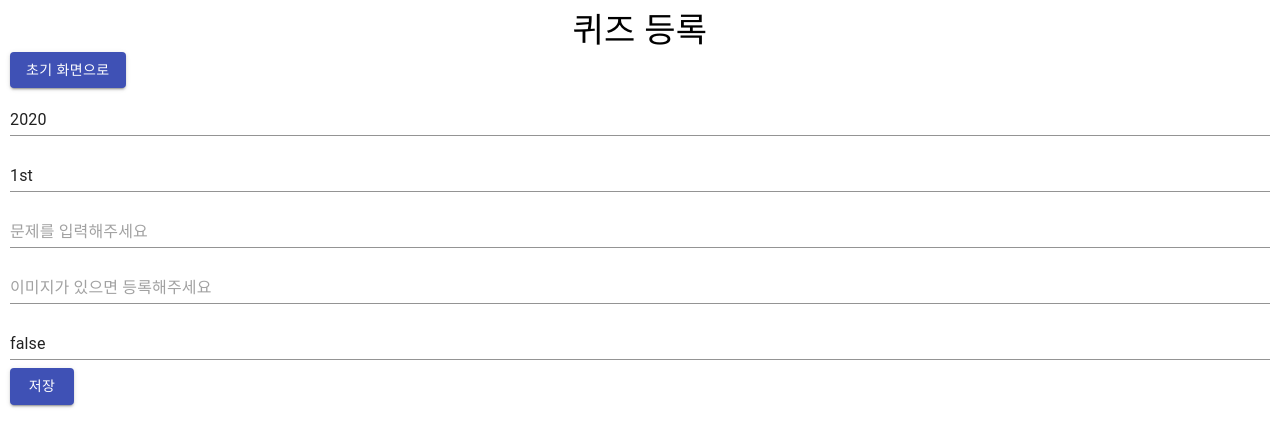
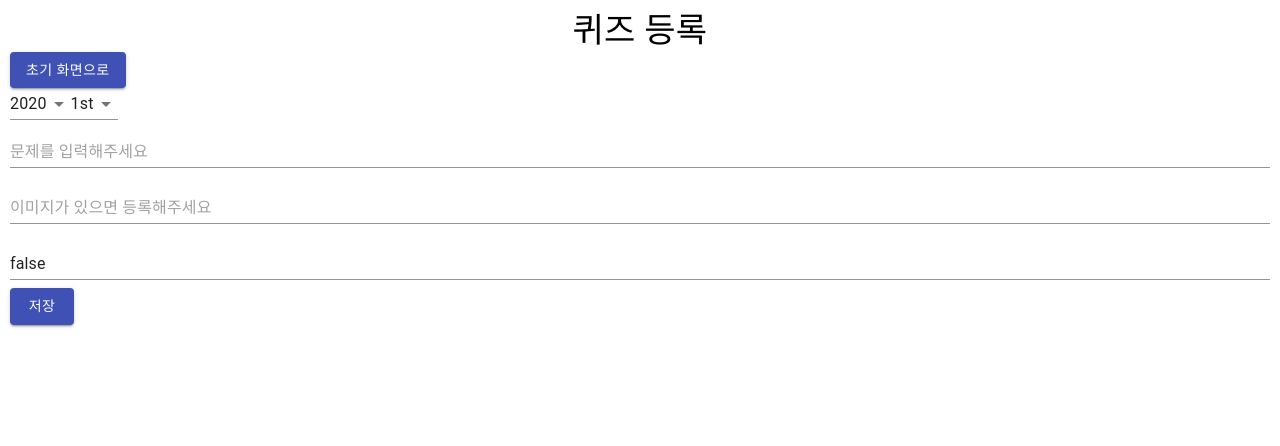
Before and after one commit to npee/eip-react, a React (Create React App) app: page /add-quiz in a window 1280 px wide. Shown: the top 446 px of the page. Built offline with nearby package versions, Linux system fonts and the light colour scheme.

Commit message:
연도와 회차 입력을 드롭다운 목록을 사용하도록 변경

```diff
--- a/src/component/quiz/AddQuizComponent.jsx
+++ b/src/component/quiz/AddQuizComponent.jsx
@@ -1,9 +1,11 @@
-import React, { Component } from "react";
+import React, {Component} from "react";
 import ApiService from "../../ApiService";
 
 import TextField from "@material-ui/core/TextField";
 import Button from '@material-ui/core/Button';
 import Typography from "@material-ui/core/Typography";
+import Select from "@material-ui/core/Select";
+import MenuItem from "@material-ui/core/MenuItem";
 
 // eslint-disable-next-line no-unused-vars
 class Quiz { quizId; year; nth; question; image; isCorrect; createdDate; modifiedDate; }
@@ -23,13 +25,11 @@ class AddQuizComponent extends Component {
         };
     }
 
-    onChange = (e) => {
-        this.setState({
-            [e.target.name]: e.target.value
-        });
+    handleChange = (e) => {
+        this.setState({[e.target.name]: e.target.value});
     }
 
-    home = (e) => {
+    home = () => {
         this.props.history.push('/');
     }
 
@@ -47,7 +47,7 @@ class AddQuizComponent extends Component {
         ApiService.addQuiz(quiz).then( res => {
             console.log(res.data.list);
             this.setState({
-                message: '문제가 등록되었습니다'
+                message: '문제가 등록되었습니다.'
             });
             alert(this.state.message);
             this.props.history.push('/quizzes');
@@ -56,26 +56,35 @@ class AddQuizComponent extends Component {
         });
     }
 
-    // TODO: year, nth는 드롭다운으로 변경 예정
+    setItems = (items) => {
+        return items.map( (item, index) =>
+            <MenuItem key={index} value={item}>{item}</MenuItem>
+        )
+    }
+
     // TODO: image는 파일 업로드로 대체 해야함
     // TODO: isCorrect는 radio button으로 대체 예정
     // TODO: 선택지(보기) 넣어야 함
     render() {
+        const nths = ['1st', '2nd', '3rd', '1st+2nd'];
+        let years = [];
+        for (let y = 2020; y > 2000; y--) {
+            years.push(y);
+        }
+
         return (
             <div>
                 <Typography variant="h4" style={style}>퀴즈 등록</Typography>
                 <Button variant="contained" color="primary" onClick={this.home}>초기 화면으로</Button>
                 <form style={formContainer}>
-                    <TextField type="text" name="year" placeholder="연도를 입력해주세요"
-                               fullWidth margin="normal" value={this.state.year} onChange={this.onChange} />
-                    <TextField type="text" name="nth" placeholder="회차를 입력해주세요"
-                               fullWidth margin="normal" value={this.state.nth} onChange={this.onChange} />
+                    <Select name="year" value={this.state.year} onChange={this.handleChange}>{this.setItems(years)}</Select>
+                    <Select name="nth" value={this.state.nth} onChange={this.handleChange}>{this.setItems(nths)}</Select>
                     <TextField type="text" name="question" placeholder="문제를 입력해주세요"
-                               fullWidth margin="normal" value={this.state.question} onChange={this.onChange} />
+                               fullWidth margin="normal" value={this.state.question} onChange={this.handleChange} />
                     <TextField type="text" name="image" placeholder="이미지가 있으면 등록해주세요"
-                               fullWidth margin="normal" value={this.state.image} onChange={this.onChange} />
+                               fullWidth margin="normal" value={this.state.image} onChange={this.handleChange} />
                     <TextField type="text" name="isCorrect" placeholder="true or false"
-                               fullWidth margin="normal" value={this.state.isCorrect} onChange={this.onChange} />
+                               fullWidth margin="normal" value={this.state.isCorrect} onChange={this.handleChange} />
                     <Button variant="contained" color="primary" onClick={this.saveQuiz}>저장</Button>
                 </form>
             </div>
```
